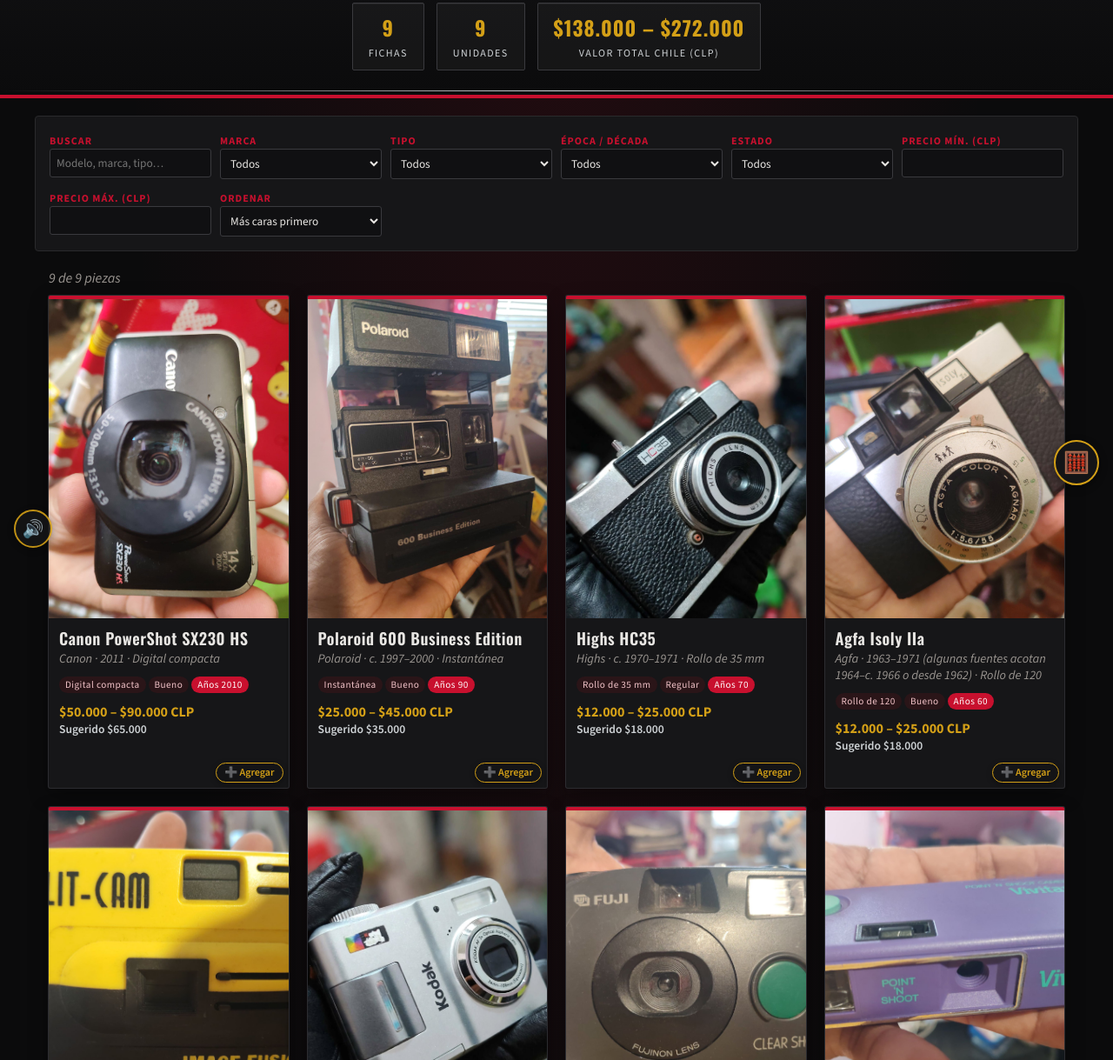
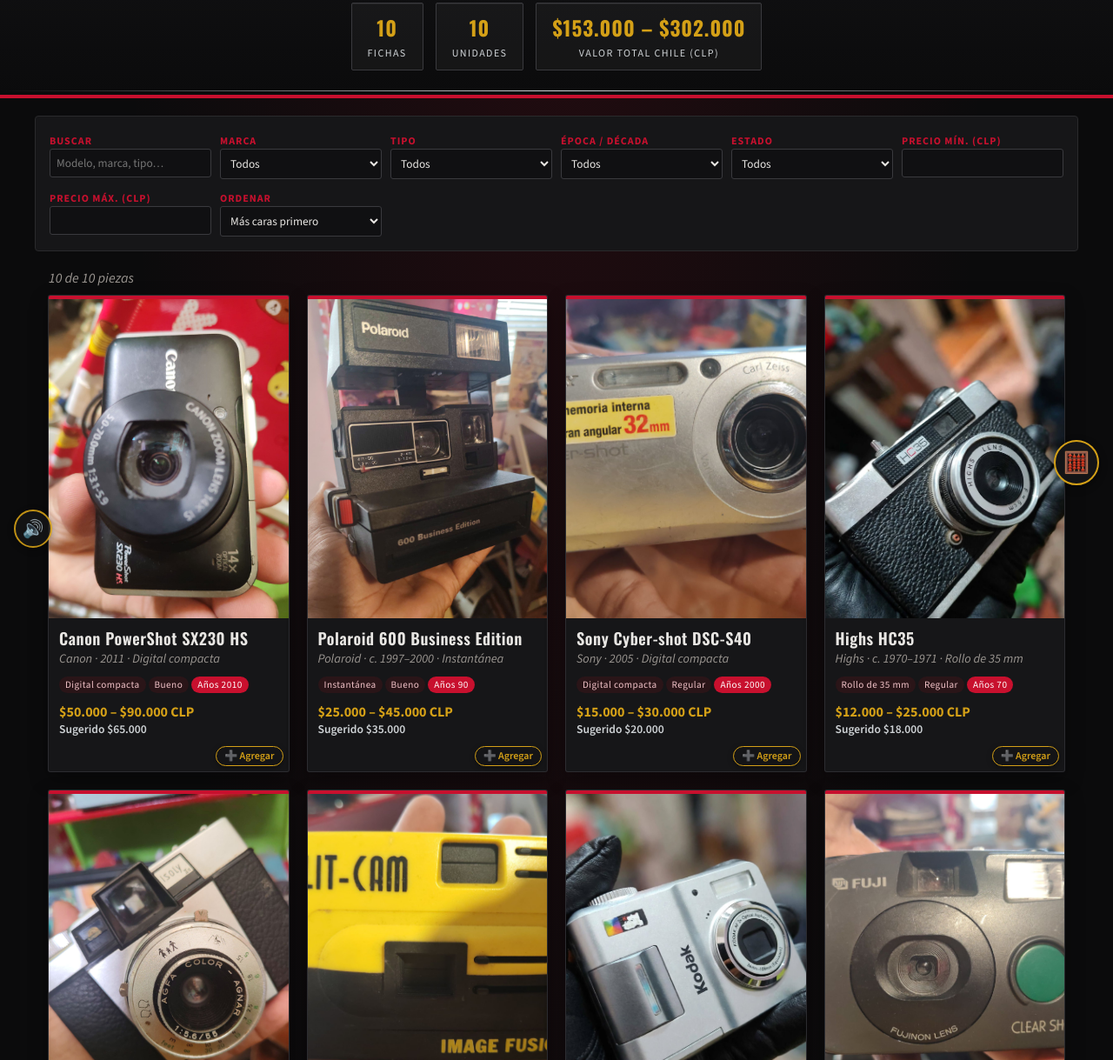
Before and after one commit to dacam32-del/vitrina-camaras, a plain HTML site: page index.html in a window 1280 px wide. Shown: the part 154-1373 px from the top of the page at 87% size. Drawn offline with nearby package versions, Linux system fonts and the light colour scheme.

Commit message:
Agrega CAM-010 Sony Cyber-shot DSC-S40
Compacta digital de 4,1 MP (2005), lente Carl Zeiss 3×, versión de México (NOM/NYCE) fabricada en Japón. Tasación $15.000–$30.000 (sugerido $20.000). Totales de la vitrina: $153.000–$302.000.

```diff
--- a/index.html
+++ b/index.html
@@ -137,9 +137,9 @@ footer{text-align:center;padding:20px;color:var(--mut);font-size:.85em;border-to
   <h1>Vitrina de Cámaras Fotográficas</h1>
   <p>Colección de cámaras digitales y de rollo de David Eduardo · tasación según estado en Chile e internacional</p>
   <div class="stats">
-    <div class="stat"><b>9</b><span>Fichas</span></div>
-    <div class="stat"><b>9</b><span>Unidades</span></div>
-    <div class="stat"><b>$138.000 – $272.000</b><span>Valor total Chile (CLP)</span></div>
+    <div class="stat"><b>10</b><span>Fichas</span></div>
+    <div class="stat"><b>10</b><span>Unidades</span></div>
+    <div class="stat"><b>$153.000 – $302.000</b><span>Valor total Chile (CLP)</span></div>
   </div>
 </header>
 <div class="filters">
@@ -586,6 +586,53 @@ const D = [
       "img/CAM-009-2.jpg",
       "img/CAM-009-3.jpg"
     ]
+  },
+  {
+    "id": "CAM-010",
+    "tipo": "Digital compacta",
+    "marca": "Sony",
+    "titulo": "Sony Cyber-shot DSC-S40",
+    "modelo": "DSC-S40 (Cyber-shot)",
+    "anio": "2005",
+    "epoca": "Años 2000",
+    "y": 2005,
+    "ep": "Años 2000",
+    "pais": "Japón (Made in Japan); versión con marcas NOM/NYCE para el mercado de México",
+    "color": "Plateada, con etiqueta original de punto de venta en español",
+    "lente": "Carl Zeiss Vario-Tessar 3×, 5,1–15,3 mm (equiv. 32–96 mm), f/2,8–5,1; en el anillo se lee 5,1–15,3",
+    "sensor": "CCD Super HAD de 1/2,7 pulgadas, 4,1 MP efectivos (máx. 2.304 × 1.728)",
+    "zoom": "Óptico 3×; zoom digital de precisión hasta 6× (Smart Zoom hasta 10× en VGA)",
+    "pantalla": "LCD TFT híbrida de 1,5 pulgadas (76.800 puntos) y visor óptico pequeño (se ve el ocular en el cuerpo; las reseñas de 2005 lo confirman, aunque la ficha actual de Sony UK indica que no tiene visor)",
+    "alimentacion": "2 pilas AA (alcalinas, Ni-MH o de oxiníquel), 2,4 V, según la etiqueta inferior",
+    "almacenamiento": "32 MB de memoria interna (lo confirma la etiqueta en español) y ranura Memory Stick / Memory Stick PRO",
+    "video": "MPEG VX (hasta 640 × 480 a 30 fps, con sonido)",
+    "funciones": "Flash incorporado (auto, forzado, sincro lenta, apagado, reducción de ojos rojos); ISO auto / 80 / 100 / 200 / 400; USB 2.0; PictBridge; modos de escena (ocaso, retrato nocturno, soft snap, paisaje, playa, nieve, vela)",
+    "resena": "La Sony Cyber-shot DSC-S40 es una compacta de entrada anunciada en febrero de 2005 (en Japón salió el 15 de abril; en EE. UU. a mediados de marzo, a unos US$199). Trae un CCD Super HAD de 4,1 MP y un zoom Carl Zeiss Vario-Tessar 3× de 32–96 mm equivalentes. Funciona con 2 pilas AA, tiene 32 MB de memoria interna y admite Memory Stick. Esta unidad conserva la etiqueta de tienda en español («32MB memoria interna / Lente de gran angular 32mm») y en la base se lee DSC-S40, Made in Japan, 2,4 V y las marcas NOM/NYCE, típicas de la versión para México. Número de serie 56087994. No se ve cable USB, Memory Stick ni pilas; sí trae la correa de muñeca.",
+    "accesorios": "Correa de muñeca. Conserva la etiqueta original de punto de venta en español. No se ven cable USB, Memory Stick, pilas ni caja.",
+    "funciona": "Funcionamiento sin confirmar",
+    "estado": {
+      "escala": "Regular",
+      "nota": 5,
+      "detalle": "Uso visible, aprox. 5/10: rayas y desgaste en la carcasa plateada; el ojal de la correa está sucio. Funcionamiento sin confirmar."
+    },
+    "rareza": "Común (compacta de entrada de 2005)",
+    "stock": 1,
+    "dolar": "992,48 CLP por US$1 (22-11-2026); 1 GBP ≈ US$1,3086",
+    "fecha": "2026-11-22",
+    "precio_vendido": "Sin ventas realizadas verificables del DSC-S40 exacto en Chile. Internacional: CameraWorth registra 5 ventas eBay de mar–ago 2026, mediana £30 (≈ $38.963), mitad central £27–£31 (≈ $35.066–$40.262). El rango va de £19 (01-07-2026, probada y con caja, ≈ $24.676) a £40 (05-06-2026, probada, funcionando y con accesorios, ≈ $51.950). CollectiBlend estima US$10–20 en estado medio o muy bueno y anota una venta de 2020 a US$14 (≈ $13.895); es un índice más antiguo, no el mercado de 2026.",
+    "precio_anunciado": "Sin anuncios vigentes del DSC-S40 exacto en Yapo ni en los listados revisados de Mercado Libre Chile. En Yapo, una Sony Cyber-shot digital (modelo no precisado) funcionando, con bolso y cable USB, se pide a $20.000 (Recoleta). Otras Cyber-shot del aviso chileno son de otra época o tipo y no equivalen: una DSC-W830 «nueva» a $90.000; una Cyber-shot con cargador, modelo no precisado, a $50.000; superzooms H/HX suelen pedirse $70.000–$250.000. Afuera hay pedidos, no ventas, de una S40 usada a US$29,39 y de otra para piezas a US$10,75.",
+    "precio_estimado": "$15.000 – $30.000",
+    "precio_sugerido_clp": "$20.000",
+    "pmin": 15000,
+    "pmax": 30000,
+    "p_sugerido": 20000,
+    "origen_estimacion": "Estimación. No hay ventas ni anuncios del modelo exacto en Chile. Se apoya en la mediana internacional de £30 (≈ $38.963) por unidades en general probadas, y en el aviso chileno de una Cyber-shot genérica funcionando a $20.000. Esta pieza está más marcada (5/10), el funcionamiento no está confirmado y no trae cable ni memoria, así que el rango queda por debajo de esa mediana y el sugerido se alinea con el pedido chileno comparable.",
+    "notas": "Especificaciones oficiales Sony: 4,1 MP, Zeiss 5,1–15,3 mm f/2,8–5,1, LCD 1,5\", 32 MB internos, 2× AA. Fuentes: https://www.sony.co.uk/electronics/support/compact-cameras-dsc-s-series/dsc-s40/specifications ; anuncio japonés 09-03-2005 / venta 15-04-2005 https://www.sony.jp/CorporateCruise/Press/200503/05-0309B/ ; https://www.cameraworth.com/s/sony/cyber-shot-dsc-s40/ ; http://www.collectiblend.com/Cameras/Sony/Cyber-shot-DSC-S40.html ; Yapo https://www.yapo.cl/electronica-audio-video-foto-camaras-y-foto/camara-sony-cyber-shot-digital/27725496 . Dólar: $992,48 CLP; 1 GBP ≈ US$1,3086.",
+    "imgs": [
+      "img/CAM-010.jpg",
+      "img/CAM-010-2.jpg",
+      "img/CAM-010-3.jpg"
+    ]
   }
 ];
 const $ = function(i){ return document.getElementById(i); };
```
Also changed, not shown: img/CAM-010-2.jpg (added), img/CAM-010-3.jpg (added), img/CAM-010.jpg (added), 1 other file.
